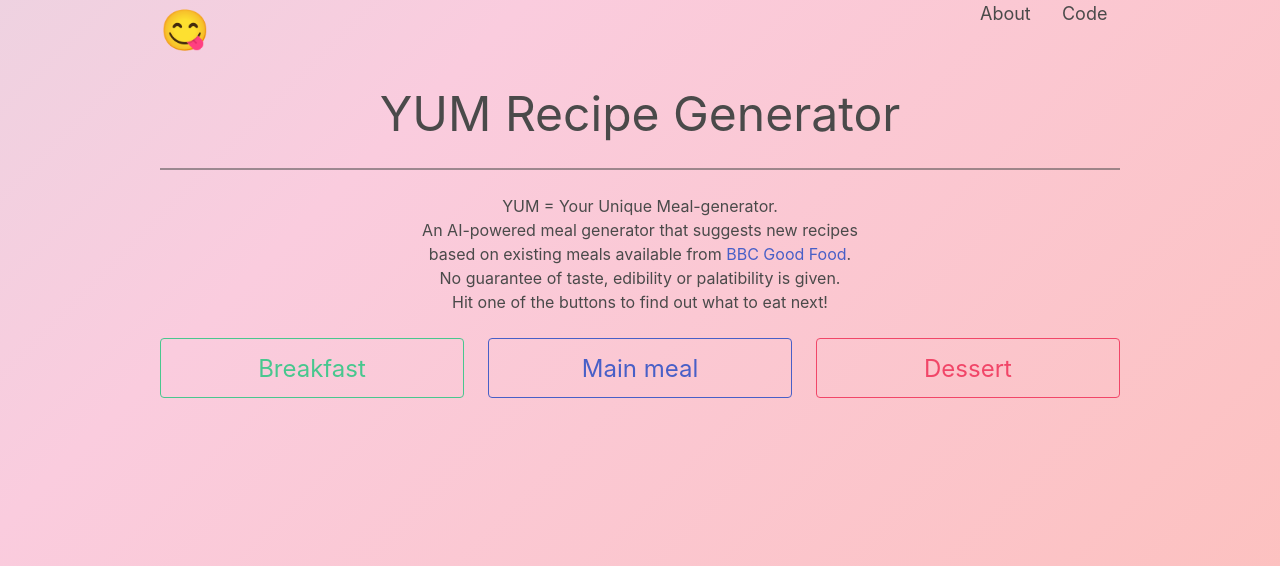
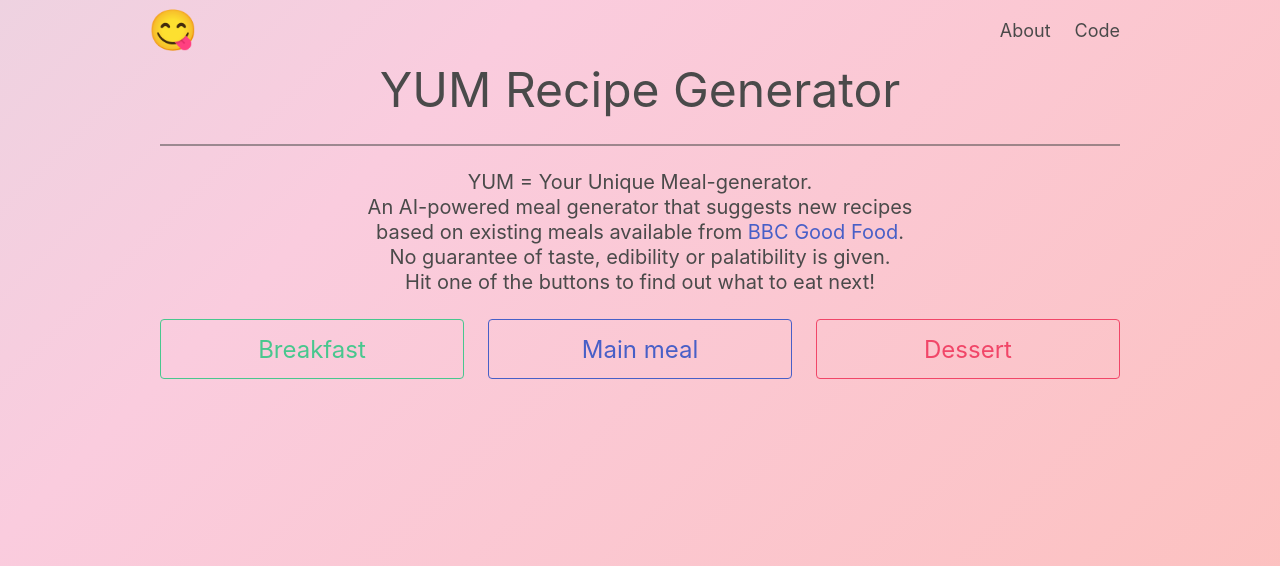
Before and after one commit to alexandermjones/recipe_generator, a Flask app: page / in a window 1280 px wide. Shown: the top 566 px of the page. Run offline with Flask 2, Linux system fonts and the light colour scheme.

Commit message:
Adds navbar to index page and an 'About' modal

```diff
--- a/templates/index.html
+++ b/templates/index.html
@@ -15,28 +15,58 @@
 
   <div class="container is-max-desktop">
 
-    <div class="container columns">
-      <div class="column is-1">
+    <nav class="navbar is-dark" style="background-color: transparent; background-image: none;" role="navigation" aria-label="main navigation">
+      <div class="navbar-brand">
         <a href="/">
           <p style="font-size:40px">😋</p>
         </a>
+        <a role="button" class="navbar-burger" aria-label="menu" aria-expanded="false" data-target="navbarMenu">
+          <span aria-hidden="true"></span>
+          <span aria-hidden="true"></span>
+          <span aria-hidden="true"></span>
+        </a>
       </div>
-      <div class="column is-1 is-offset-9">
-        <a href="https://github.com/alexandermjones/recipe_generator">
+      <div class="navbar-menu" id="navbarMenu" style="background-color: transparent; background-image: none;">
+        <div class="navbar-end">
+          <div class="navbar-item">
+            <a onclick="document.getElementById('about-modal').style.display='block'">
               <p class="has-text-grey-dark" style="font-size:18px">About</p>
             </a>
+            <div class="modal has-text-grey-dark" id="about-modal" style="padding-top: 5%; background-color: initial;">
+              <div class="modal-background" onclick="document.getElementById('about-modal').style.display='none'"></div>
+              <div class="modal-card">
+                <header class="modal-card-head">
+                  <p class="modal-card-title">About</p>
+                  <button class="delete" aria-label="close" onclick="document.getElementById('about-modal').style.display='none'"></button>
+                </header>
+                <section class="modal-card-body">
+                  <p style="font-size: 20px;">YUM is a recurrent neural network that generates novel recipe titles.
+                    It has been trained on BBC Good Food recipe titles in order to suggest new food combinations.
+                    Often these are new for a reason!
+                  Constructive feedback welcome.</p>
+                </section>
+                <footer class="modal-card-foot">
+                  <p style="font-size: 16px;">This page was created by Alexander M. Jones utilising a variety of open-source technology. View the
+                    <span class="has-text-link">
+                      <a has-text-link href="https://github.com/alexandermjones/recipe_generator">source code</a>
+                    </span> for more details.</p>
+                </footer>
               </div>
-      <div class="column is-1">
+            </div>
+          </div>
+          <div class="navbar-item">
             <a href="https://github.com/alexandermjones/recipe_generator">
               <p class="has-text-grey-dark" style="font-size:18px">Code</p>
             </a>
           </div>
         </div>
+      </div>
+    </nav>
 
     <h1 class="subtitle is-1">YUM Recipe Generator</h1>
     <hr>
     <div class="columns">
-      <div class="column is-half is-offset-one-quarter"
+      <div class="column is-three-fifths is-offset-one-fifth">
         <p class="subtitle" style="text-align: center;">YUM = Your Unique Meal-generator.
         <br>
         An AI-powered meal generator that suggests new recipes based on existing meals available from
@@ -84,6 +114,18 @@
   var running = false;
 }
 
+$(document).ready(function() {
+
+// Check for click events on the navbar burger icon
+$(".navbar-burger").click(function() {
+
+    // Toggle the "is-active" class on both the "navbar-burger" and the "navbar-menu"
+    $(".navbar-burger").toggleClass("is-active");
+    $(".navbar-menu").toggleClass("is-active");
+
+});
+});
+
 </script>
 
 </body>
```
Also changed, not shown: static/css/mystyle.css (line endings or trailing spaces). Lines whose indentation alone changed are shown as unchanged.
